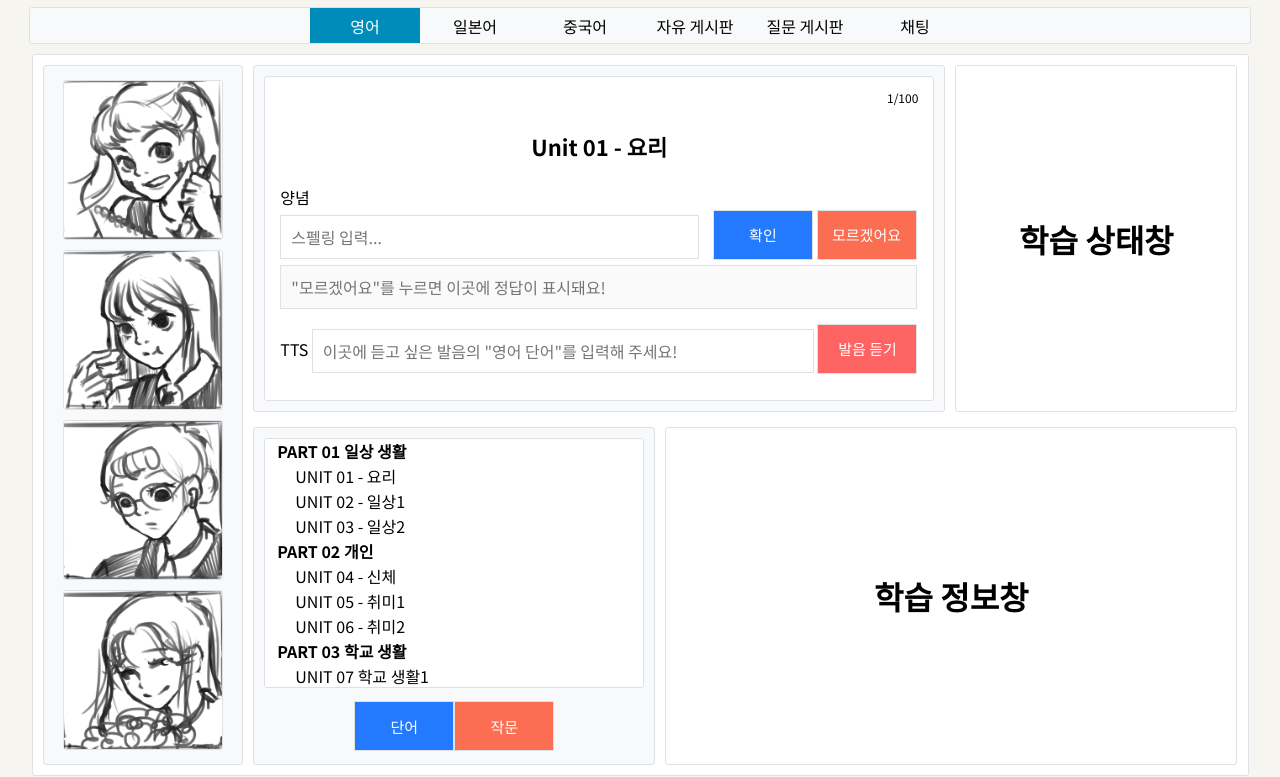
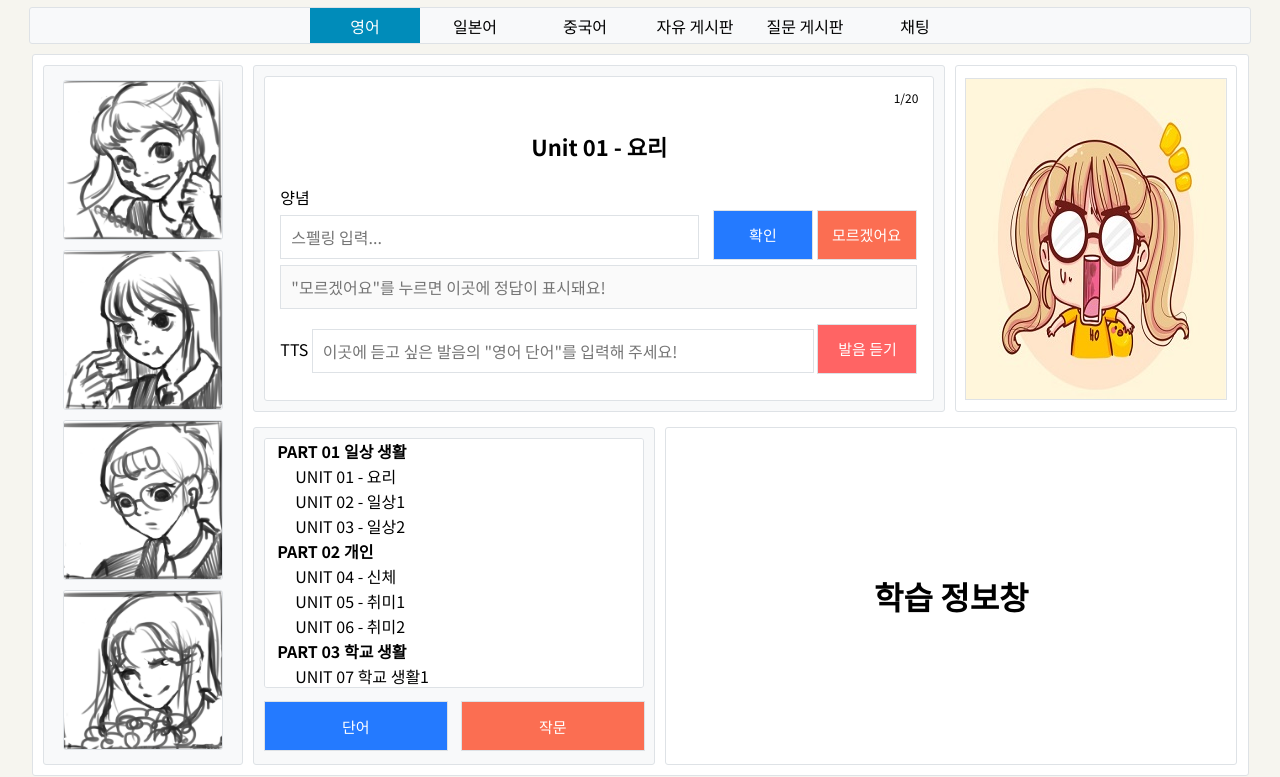
Before and after one commit to coldrain-f/word-project, a plain HTML site: page index.html in a window 1280 px wide. Shown: the part 315-1092 px from the top of the page. Drawn offline with Linux system fonts and the light colour scheme.

Commit message:
상태창 임시 사진 대체

```diff
--- a/css/style.css
+++ b/css/style.css
@@ -29,7 +29,7 @@ header {
     align-items: center;
     width: 1220px;
     height: 300px;
-    /* background: url(../img/muctitle.gif); */
+    /* background: url(../img/banner-example.jpg); */
     background-repeat: no-repeat;
     background-position-x: center;
 }
@@ -92,17 +92,26 @@ nav {
     background: #f8f9fa;
 }
 #container>#main-contents>article:nth-child(2) {
-    display: flex;
-    justify-content: center;
-    align-items: center;
-    font-weight: bold;
-    font-size: 32px;
-
     width: 280px;
     height: 345px;
     margin-left: 10px;
     margin-right: 5px;
     margin-top: 10px;
+}
+
+/* 임시 이미지 박스 */
+#container>#main-contents>article:nth-child(2)>div {
+    height: inherit;
+    display: flex;
+    justify-content: center;
+    align-items: center;
+}
+
+#container>#main-contents>article:nth-child(2)>div>img {
+    border: 1px solid #dee2e6;
+    width: 260px;
+    height: 320px;
+
 }
 #container>#main-contents>article:nth-child(3) {
     display: flex;
@@ -163,6 +172,17 @@ nav {
     font-size: 22px;
     padding: 20px;
     text-align: center;
+}
+
+/* 단어 버튼 */
+#word-button {
+    width: 184px;
+    margin-right: 13px;
+}
+
+/* 작문 버튼 */
+#writing-button {
+    width: 184px;
 }
 
 /* 스펠링 입력... 텍스트 박스 */
--- a/index.html
+++ b/index.html
@@ -41,7 +41,7 @@
         <section id="main-contents">
             <article>
                 <div id="quiz-div">
-                    <span id="progress">1/100</span>
+                    <span id="progress">1/20</span>
                     <h3 id="title">Unit 01 - 요리</h3>
                     <form action="#" method="">
                         <label class="mb-1" for="input-word" id="question-word">양념</label>
@@ -60,7 +60,9 @@
                 </div>
             </article>
             <article>
-                <span>학습 상태창</span>
+                <div>
+                    <img src="img/sample3.jpg" alt="">
+                </div>
             </article>
             <article>
                 <select name="" id="form-select" size="15">
```
Also changed, not shown: img/banner-example.jpg (added), img/sample.jpg (added), img/sample2.jpg (added), img/sample3.jpg (added).
